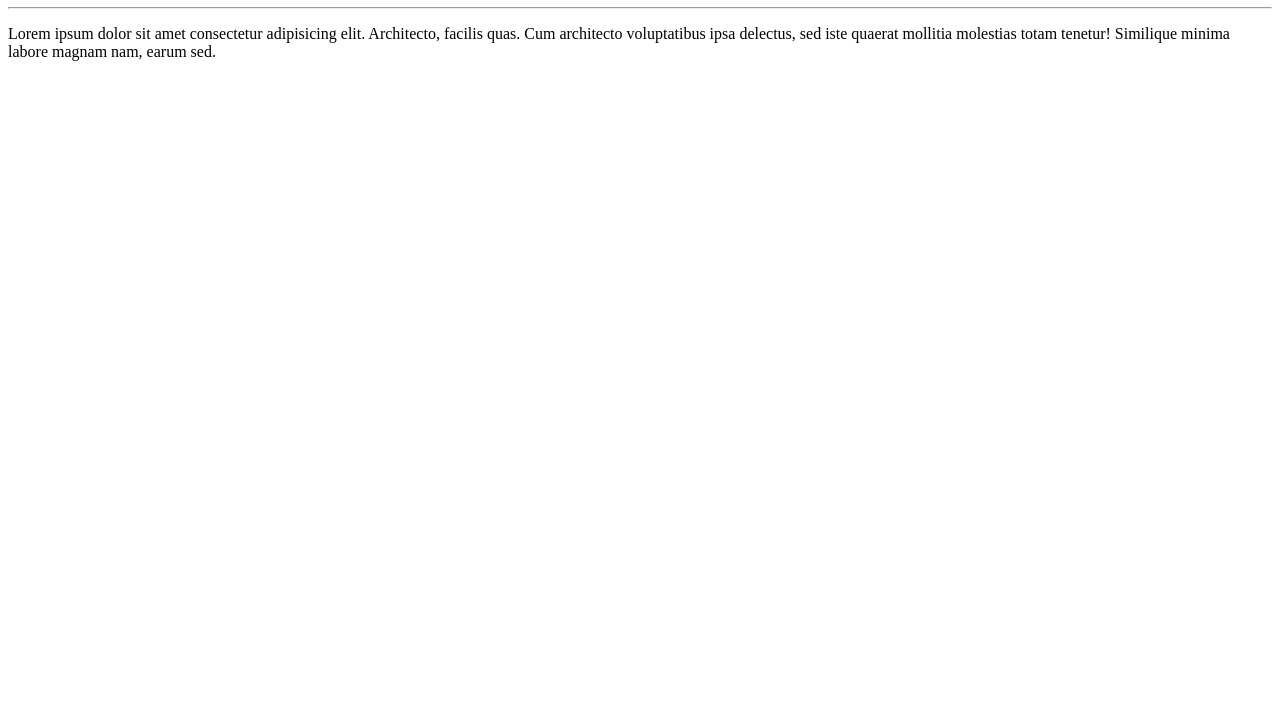
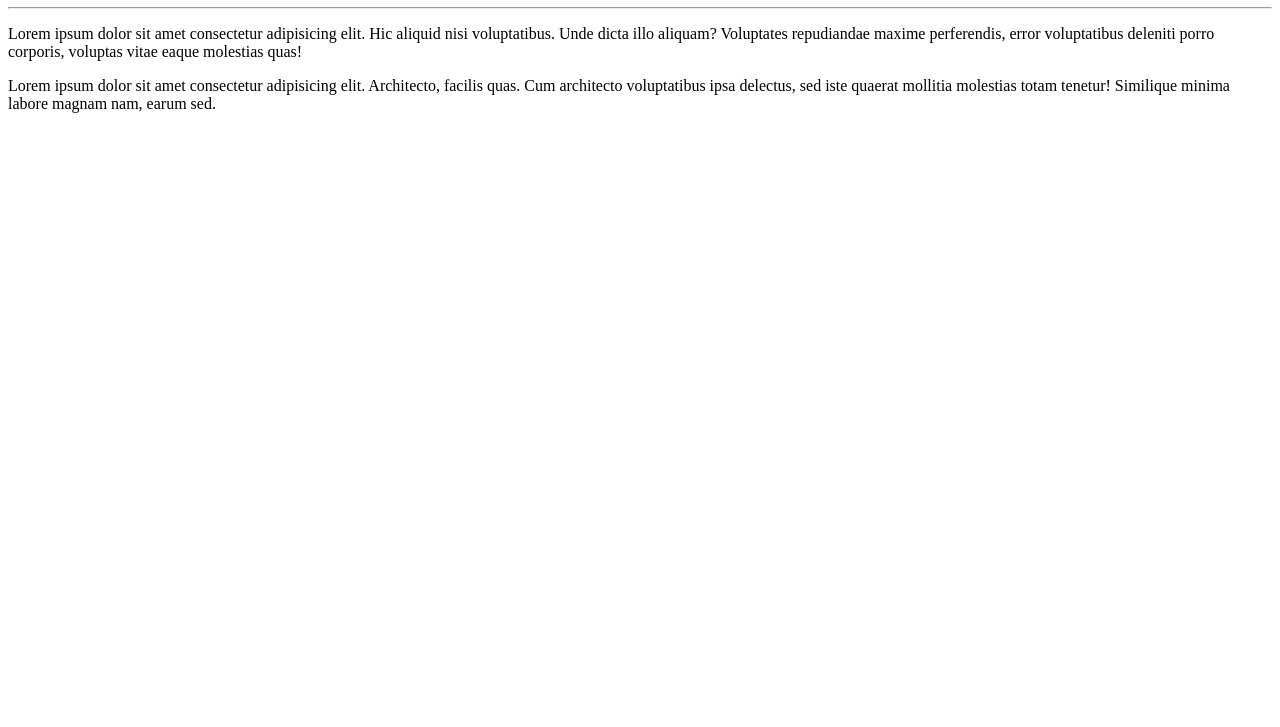
Before and after one commit to michellribeiro/Ola-Mundo, a plain HTML site: page Site-exemplo/index.html in a window 1280 px wide. Shown: the part 73-800 px from the top of the page. Drawn offline with Linux system fonts and the light colour scheme.

Commit message:
adicionei um paragrafo

```diff
--- a/Site-exemplo/index.html
+++ b/Site-exemplo/index.html
@@ -8,6 +8,8 @@
 <body>
     <h1>Olá, Mundo!</h1>
     <hr>
+    <p>Lorem ipsum dolor sit amet consectetur adipisicing elit. Hic aliquid nisi voluptatibus. Unde dicta illo aliquam? Voluptates repudiandae maxime perferendis, error voluptatibus deleniti porro corporis, voluptas vitae eaque molestias quas!</p>
     <p>Lorem ipsum dolor sit amet consectetur adipisicing elit. Architecto, facilis quas. Cum architecto voluptatibus ipsa delectus, sed iste quaerat mollitia molestias totam tenetur! Similique minima labore magnam nam, earum sed.</p>
+
 </body>
 </html>
```
